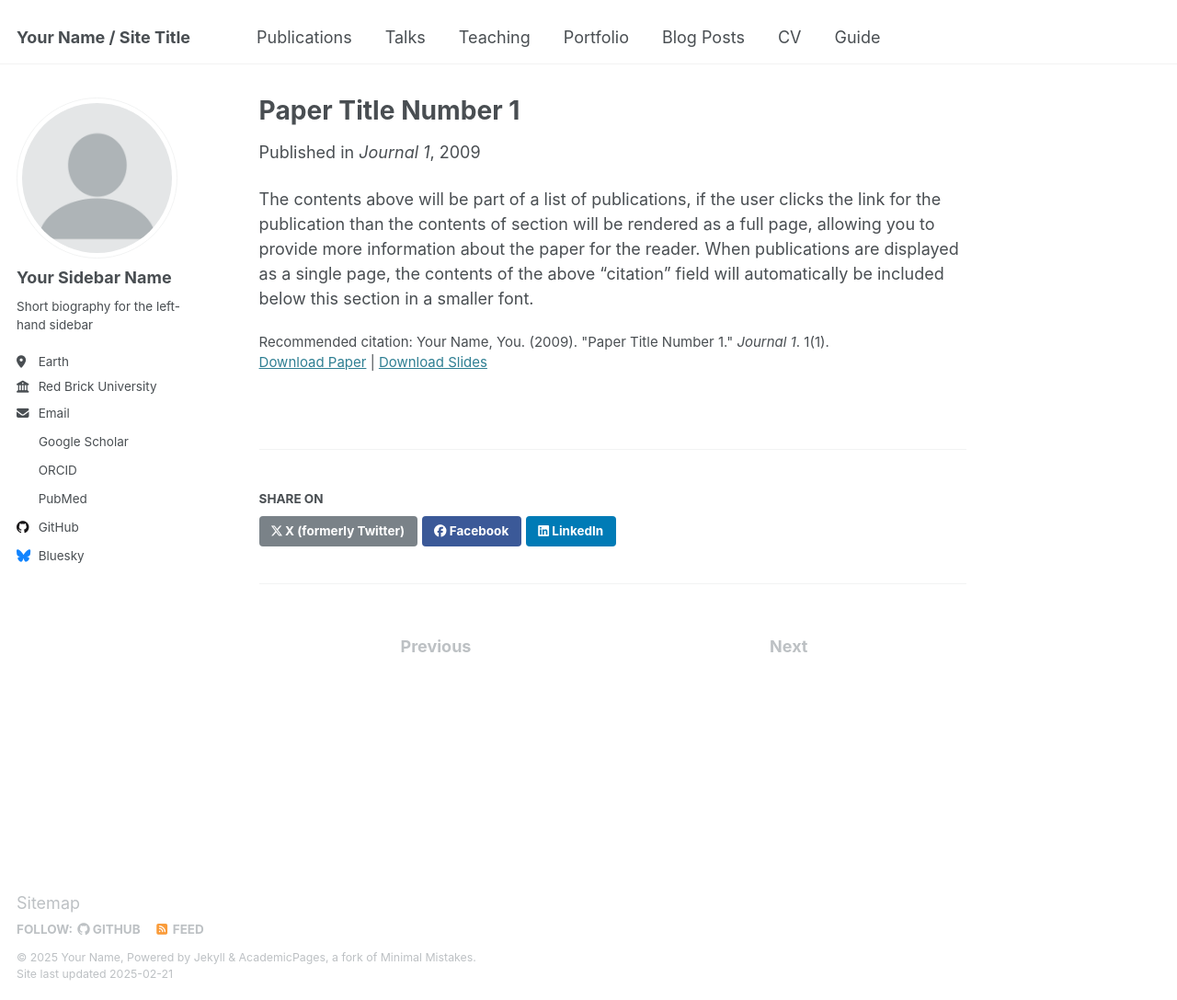
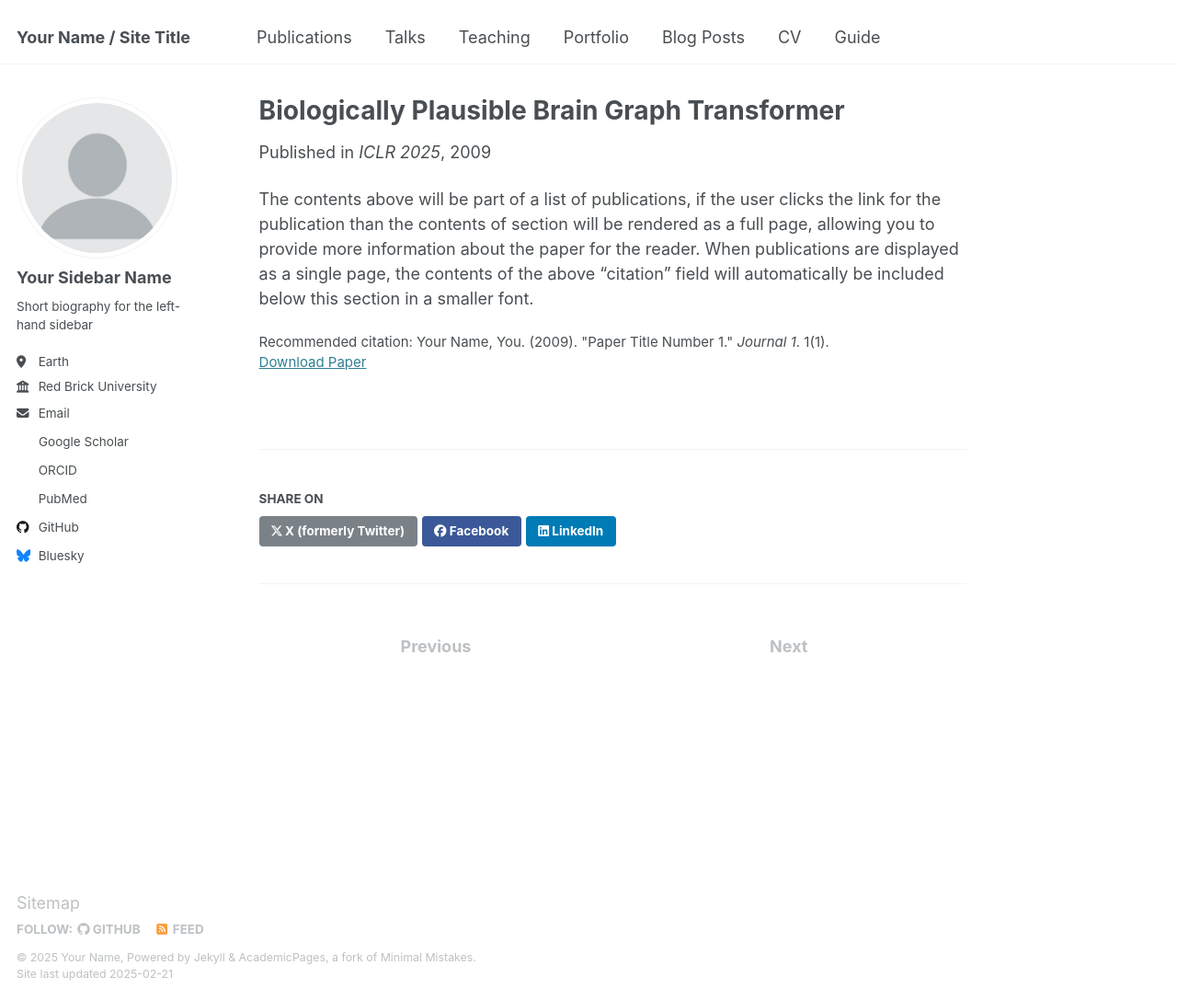
Before and after one commit to pcyyyy/pcyyyy.github.io, a Jekyll site: the page built from _publications/2009-10-01-paper-title-number-1.md, in a window 1280 px wide and 1087 px high. Shown: the whole window at 92% size. Built offline with Jekyll 4.4.1, drawn with Linux system fonts in a browser that asks for light colours; nearby versions of some CDN libraries; some web fonts are replaced; library files that are not in the unit come from our copies.

Commit message:
2009-10-01-paper-title-number-1.md

```diff
--- a/_publications/2009-10-01-paper-title-number-1.md
+++ b/_publications/2009-10-01-paper-title-number-1.md
@@ -1,13 +1,12 @@
 ---
-title: "Paper Title Number 1"
+title: "Biologically Plausible Brain Graph Transformer"
 collection: publications
 category: manuscripts
 permalink: /publication/2009-10-01-paper-title-number-1
 excerpt: 'This paper is about the number 1. The number 2 is left for future work.'
 date: 2009-10-01
-venue: 'Journal 1'
-slidesurl: 'http://academicpages.github.io/files/slides1.pdf'
-paperurl: 'http://academicpages.github.io/files/paper1.pdf'
+venue: 'ICLR 2025'
+paperurl: 'https://openreview.net/pdf?id=rQyg6MnsDb'
 citation: 'Your Name, You. (2009). &quot;Paper Title Number 1.&quot; <i>Journal 1</i>. 1(1).'
 ---
 
```
